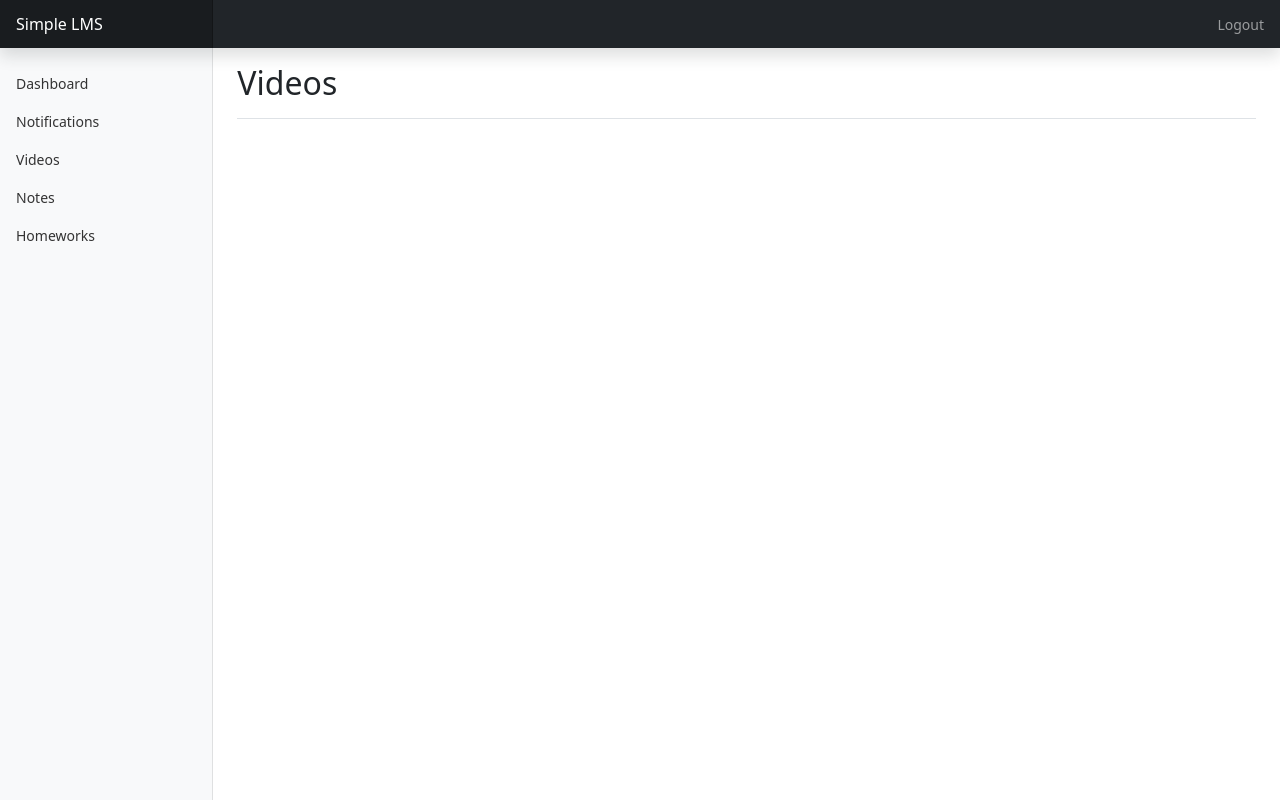
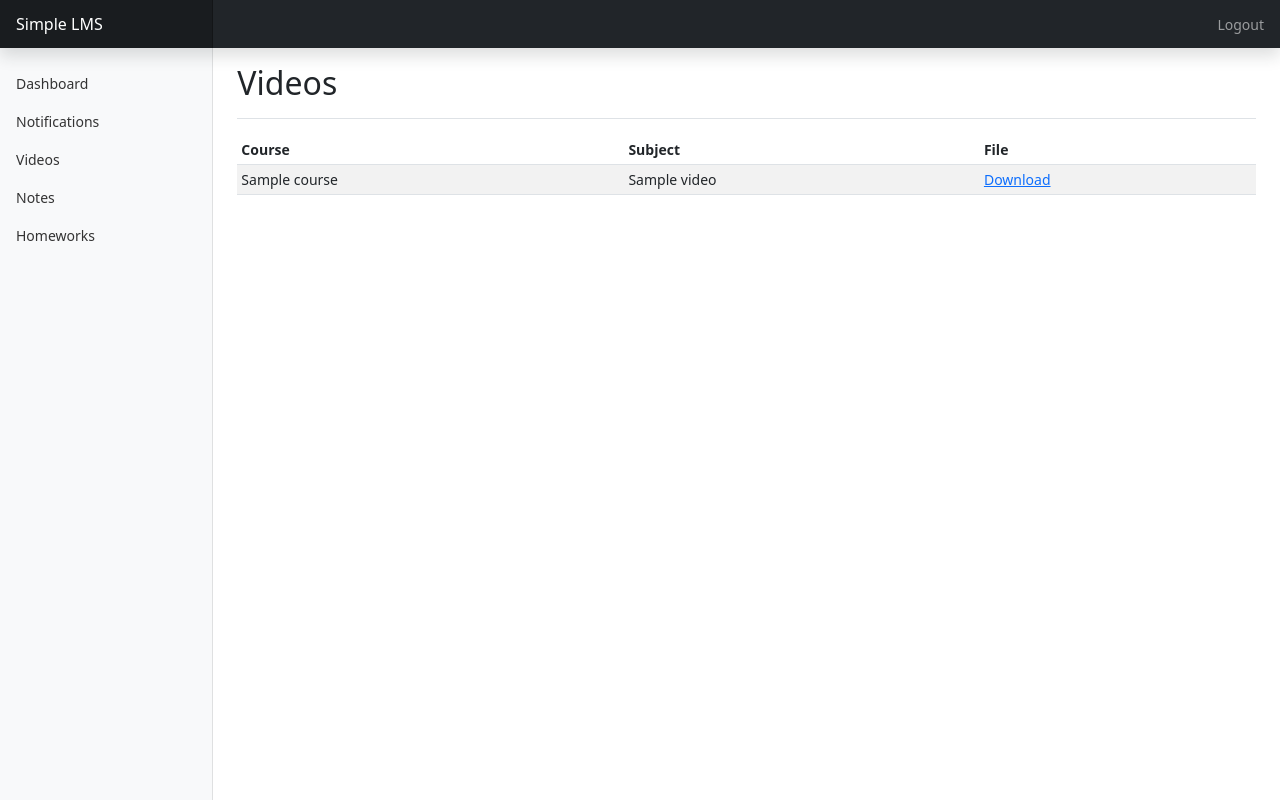
Before and after one commit to erfansaberi/SimpleLMS, a Django app: page /dashboard/videos in a window 1280 px wide. Run offline with Django 4.2, Linux system fonts and the light colour scheme; a user stored in the database is signed in; tables that the repository leaves empty hold one stand-in row (values such as "Sample post"); some libraries are stand-ins or nearby versions.

Commit message:
media url changed video template Done some minor changes on note model

```diff
--- a/Simple_LMS/models.py
+++ b/Simple_LMS/models.py
@@ -1,7 +1,6 @@
 from django.contrib.auth.models import User
 from django.db import models
 from django.db.models import Model
-
 
 
 class Course(Model):
@@ -13,20 +12,19 @@ class Course(Model):
 
 
 class Note(Model):
-    number = models.IntegerField()
+    name = models.CharField(max_length=100)
     course = models.ForeignKey(Course, on_delete=models.CASCADE)
-    title = models.CharField(max_length=100, null=True, blank=True)
-    file = models.FileField(upload_to='notes')
-    timestamp = models.DateTimeField(auto_now_add=True)
+    file = models.FileField(upload_to='uploads/notes')
     is_active = models.BooleanField()
+    upload_date = models.DateField(auto_now_add=True)
 
     def __str__(self):
-        return f'{self.course} - {self.number}'
+        return f'{self.course} - {self.name}'
 
 
 class Video(Model):
     subject = models.CharField(max_length=100)
-    file = models.FileField(upload_to='videos')
+    file = models.FileField(upload_to='uploads/videos')
     course = models.ForeignKey(Course, on_delete=models.CASCADE)
     is_active = models.BooleanField()
 
@@ -37,7 +35,7 @@ class Video(Model):
 class Homework(Model):
     name = models.CharField(max_length=150)
     course = models.ForeignKey(Course, on_delete=models.CASCADE)
-    file = models.FileField(upload_to='homeworks')
+    file = models.FileField(upload_to='uploads/homeworks')
     solution_file = models.FileField(upload_to='solutions', null=True, blank=True)
     upload_date = models.DateTimeField(auto_now_add=True)
     deadline = models.DateTimeField(null=True, blank=True)
@@ -50,12 +48,14 @@ class Homework(Model):
 class Solution(Model):
     student = models.ForeignKey(User, on_delete=models.CASCADE)
     home_work = models.ForeignKey(Homework, on_delete=models.CASCADE)
-    file = models.FileField('studentsolutions')
+    file = models.FileField(upload_to='uploads/student_solutions')
     upload_date = models.DateTimeField(auto_now_add=True)
+
+    def __str__(self):
+        return f'{self.student.username} - {self.home_work} - {self.upload_date}'
 
 
 class Notification(Model):
-    course = models.ForeignKey(Course, on_delete=models.CASCADE, null=True, blank=True)
     title = models.CharField(max_length=100)
     text = models.TextField()
     timestamp = models.DateTimeField(auto_now_add=True)
--- a/Simple_LMS/views.py
+++ b/Simple_LMS/views.py
@@ -1,9 +1,11 @@
 import collections
+
 from django.contrib import messages
 from django.contrib.auth import authenticate, login, logout
 from django.contrib.auth.mixins import LoginRequiredMixin
 from django.http import HttpRequest
 from django.shortcuts import redirect, render
+from django.urls import reverse
 from django.views import View
 from django.views.generic import TemplateView
 
@@ -95,16 +97,20 @@ class DashboardPageView(LoginRequiredMixin, TemplateView):
         return render(request, self.template_name, {'notifications': notifications, 'homeworks': homeworks})
 
 
-class SolutionUpload(LoginRequiredMixin, View): # TODO: BUG - Solution upload not working
+class SolutionUpload(LoginRequiredMixin, View):
     def post(self, request: HttpRequest):
         user = request.user
         homework_id = request.POST.get('homework_id')
-        user_solution = request.POST.get('solution')
+        user_solution = request.FILES.get('solution')
         homework = Homework.objects.filter(id=homework_id).first()
-        solution = Solution(student=user, home_work=homework, file=user_solution)
-        solution.save()
-        messages.success(request, 'Solution uploaded successfully')
-        return redirect(self.request.META.get('HTTP_REFERER'))
+        if homework:
+            solution = Solution(student=user, home_work=homework, file=user_solution)
+            solution.save()
+            messages.success(request, 'Solution uploaded successfully')
+        else:
+            messages.error(request, 'Please upload a file first')
+
+        return redirect(reverse('homeworks'))
 
 
 class NotificationsPageView(LoginRequiredMixin, TemplateView):
@@ -136,7 +142,7 @@ class HomeworksPageView(LoginRequiredMixin, TemplateView):
         homeworks_and_solutions = []
         for homework in homeworks:
             for solution in student_solutions:
-                if solution.home_work == homework:
+                if solution.home_work.id == homework.id:
                     homeworks_and_solutions.append(homework_and_solution(homework, solution))
                     break
             else:
@@ -144,10 +150,11 @@ class HomeworksPageView(LoginRequiredMixin, TemplateView):
 
         return render(request, self.template_name, {"homeworks_and_solutions": homeworks_and_solutions})
 
+
 class NotesPageView(LoginRequiredMixin, TemplateView):
     login_url = 'login'
     template_name = 'notes.html'
 
     def get(self, request):
-        notes = Note.objects.order_by('-number')
+        notes = Note.objects.order_by('-id')
         return render(request, self.template_name, {'notes': notes})
--- a/djangoProject/settings.py
+++ b/djangoProject/settings.py
@@ -120,8 +120,10 @@ STATIC_URL = 'static/'
 STATIC_ROOT = os.path.join(BASE_DIR, "staticfiles")
 STATICFILES_DIRS = [BASE_DIR / 'static',]
 
-MEDIA_ROOT = os.path.join(BASE_DIR, "uploads")
-MEDIA_URL = 'media/'
+# MEDIA_ROOT = os.path.join(BASE_DIR, "upload")
+# MEDIA_URL = 'media/'
+MEDIA_ROOT = BASE_DIR / 'uploads'
+MEDIA_URL = '/medias/'
 # Default primary key field type
 # https://docs.djangoproject.com/en/4.1/ref/settings/#default-auto-field
 
--- a/templates/notes.html
+++ b/templates/notes.html
@@ -124,9 +124,9 @@
                     {% for note in notes %}
                         <tr>
                             <td>{{ note.course }}</td>
-                            <td>{{ note.title }}</td>
+                            <td>{{ note.name }}</td>
                             <td><a href="{{ note.file.url }}">Download</a></td>
-                            <td>{{ note.timestamp }}</td>
+                            <td>{{ note.upload_date }}</td>
                         </tr>
                     {% endfor %}
                 </tbody>
--- a/templates/videos.html
+++ b/templates/videos.html
@@ -2,14 +2,14 @@
 <!DOCTYPE html>
 <html lang="en">
 <head>
-    <meta charset="utf-8" />
-    <meta name="viewport" content="width=device-width, initial-scale=1" />
+    <meta charset="utf-8"/>
+    <meta name="viewport" content="width=device-width, initial-scale=1"/>
     <!-- We used bootstrap examples for our front end -->
     <meta
             name="author"
             content="Mark Otto, Jacob Thornton, and Bootstrap contributors"
     />
-    <meta name="generator" content="Hugo 0.108.0" />
+    <meta name="generator" content="Hugo 0.108.0"/>
     <title>Videos</title>
 
     <link
@@ -17,7 +17,7 @@
             href="https://getbootstrap.com/docs/5.3/examples/dashboard/"
     />
 
-    <link href="{% static 'assets/css/bootstrap.min.css' %}" rel="stylesheet" />
+    <link href="{% static 'assets/css/bootstrap.min.css' %}" rel="stylesheet"/>
 
     <style>
         .bd-placeholder-img {
@@ -74,7 +74,7 @@
     </style>
 
     <!-- Custom styles for this template -->
-    <link href="{% static 'css/dashboard.css' %}" rel="stylesheet" />
+    <link href="{% static 'css/dashboard.css' %}" rel="stylesheet"/>
 </head>
 <body>
 <header
@@ -109,7 +109,26 @@
                 <h1 class="h2">Videos</h1>
             </div>
             {% include "alert.html" %}
-
+            <div class="table-responsive">
+                <table class="table table-striped table-sm">
+                    <thead>
+                    <tr>
+                        <th scope="col">Course</th>
+                        <th scope="col">Subject</th>
+                        <th scope="col">File</th>
+                    </tr>
+                    </thead>
+                    <tbody>
+                    {% for video in videos %}
+                        <tr>
+                            <td>{{ video.course }}</td>
+                            <td>{{ video.subject }}</td>
+                            <td><a href="{{ video.file.url }}">Download</a></td>
+                        </tr>
+                    {% endfor %}
+                    </tbody>
+                </table>
+            </div>
         </main>
     </div>
 </div>
```
Also changed, not shown: templates/homeworks.html (+4 -4 lines). Lines whose indentation alone changed are shown as unchanged.
